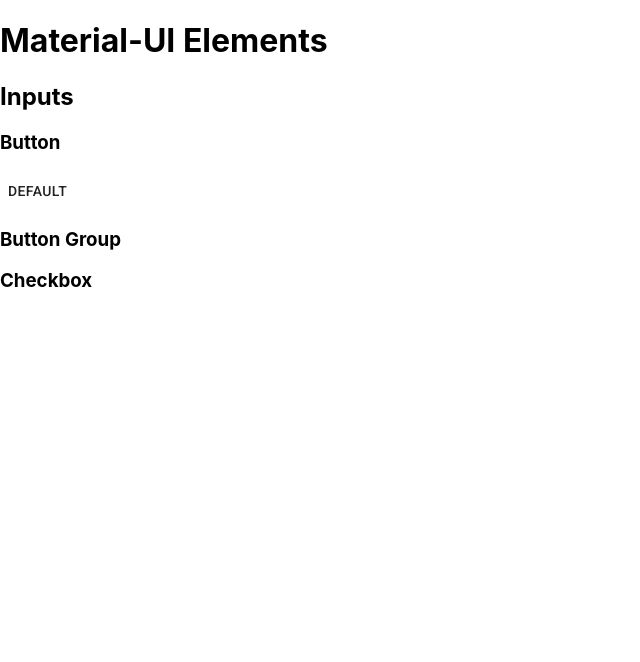
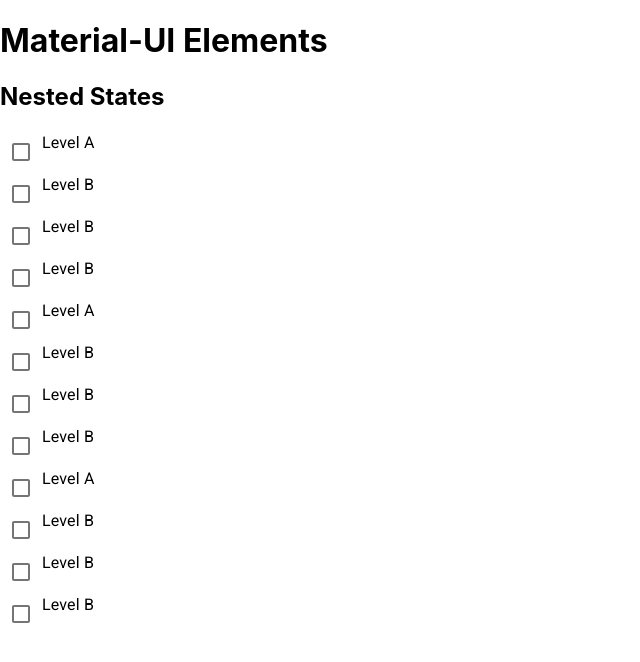
Before and after one commit to geocolumbus/nextjs-notes, a Next.js app: page / in a window 1280 px wide. Shown: the top 662 px of the page, without its empty margins (0-640 px from the left). Built offline with nearby package versions, Linux system fonts and the light colour scheme.

Commit message:
Adding nested state

```diff
--- a/components/Inputs.js
+++ b/components/Inputs.js
@@ -1,12 +1,40 @@
-import React from 'react'
+import React, { useState } from 'react'
 import Button from '@material-ui/core/Button'
+import Grid from '@material-ui/core/Grid'
 
 const Inputs = () => {
+
+    const [isDisabled, setIsDisabled] = useState(true)
+
+    const clickHandler = () => {
+        setIsDisabled(!isDisabled)
+    }
+
     return <>
         <h2>Inputs</h2>
         <h3>Button</h3>
-        <Button>Default</Button>
-        <Button></Button>
+        <Grid container>
+            <Grid xs={2}>
+                <Button>Default</Button>
+            </Grid>
+            <Grid xs={3}>
+                <Button variant="contained"
+                        color="primary"
+                >contained primary</Button>
+            </Grid>
+            <Grid xs={3}>
+                <Button variant="contained"
+                        color="primary"
+                        onClick={clickHandler}
+                >Click to {isDisabled ? 'Enable' : 'Disable'}</Button>
+            </Grid>
+            <Grid xs={4}>
+                <Button variant="contained"
+                        color="primary"
+                        disabled={isDisabled}
+                >contained primary {isDisabled ? 'disabled' : 'enabled'}</Button>
+            </Grid>
+        </Grid>
         <h3>Button Group</h3>
         <h3>Checkbox</h3>
     </>
--- /dev/null
+++ b/components/nested-state/LevelA.js
@@ -0,0 +1,20 @@
+import React from 'react'
+import { Box, Checkbox, Typography } from '@material-ui/core'
+import LevelB from './LevelB'
+
+const LevelA = props => {
+    return <Box>
+        <Box display='flex'
+             flexDirection='row'>
+            <Checkbox></Checkbox>
+            <Typography>Level A</Typography>
+        </Box>
+        <Box>
+            <LevelB>Alpha</LevelB>
+            <LevelB>Beta</LevelB>
+            <LevelB>Gamma</LevelB>
+        </Box>
+    </Box>
+}
+
+export default LevelA
--- /dev/null
+++ b/components/nested-state/LevelB.js
@@ -0,0 +1,12 @@
+import React from 'react'
+import { Box, Checkbox, Typography } from '@material-ui/core'
+
+const LevelB = props => {
+    return <Box display='flex'
+                flexDirection='row'>
+        <Checkbox></Checkbox>
+        <Typography>Level B</Typography>
+    </Box>
+}
+
+export default LevelB
--- /dev/null
+++ b/components/nested-state/NestedState.js
@@ -0,0 +1,14 @@
+import React, { useState } from 'react'
+import { Box } from '@material-ui/core'
+import LevelA from './LevelA'
+
+const NestedState = () => {
+    return <Box>
+        <h2>Nested States</h2>
+        <LevelA>One</LevelA>
+        <LevelA>Two</LevelA>
+        <LevelA>Three</LevelA>
+    </Box>
+}
+
+export default NestedState
--- a/pages/index.js
+++ b/pages/index.js
@@ -1,9 +1,9 @@
 import React from 'react'
 import { makeStyles } from '@material-ui/core/styles'
 import Inputs from '../components/Inputs.js'
+import NestedState from '../components/nested-state/NestedState'
 
-const useStyles = makeStyles(theme => ({
-}))
+const useStyles = makeStyles(theme => ({}))
 
 const Blog = () => {
     const classes = useStyles()
@@ -11,7 +11,8 @@
     return (
         <>
             <h1>Material-UI Elements</h1>
-            <Inputs/>
+            {/*<Inputs/>*/}
+            <NestedState/>
         </>
     )
 }
```
